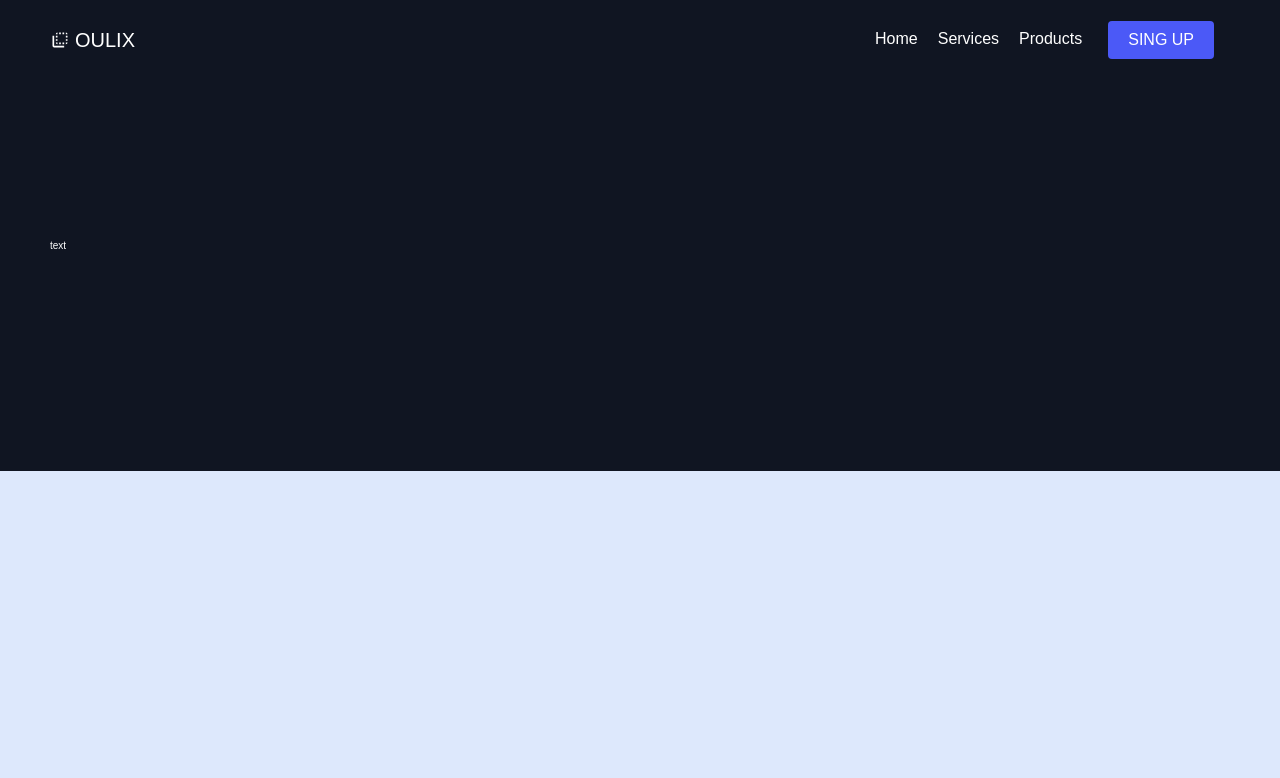
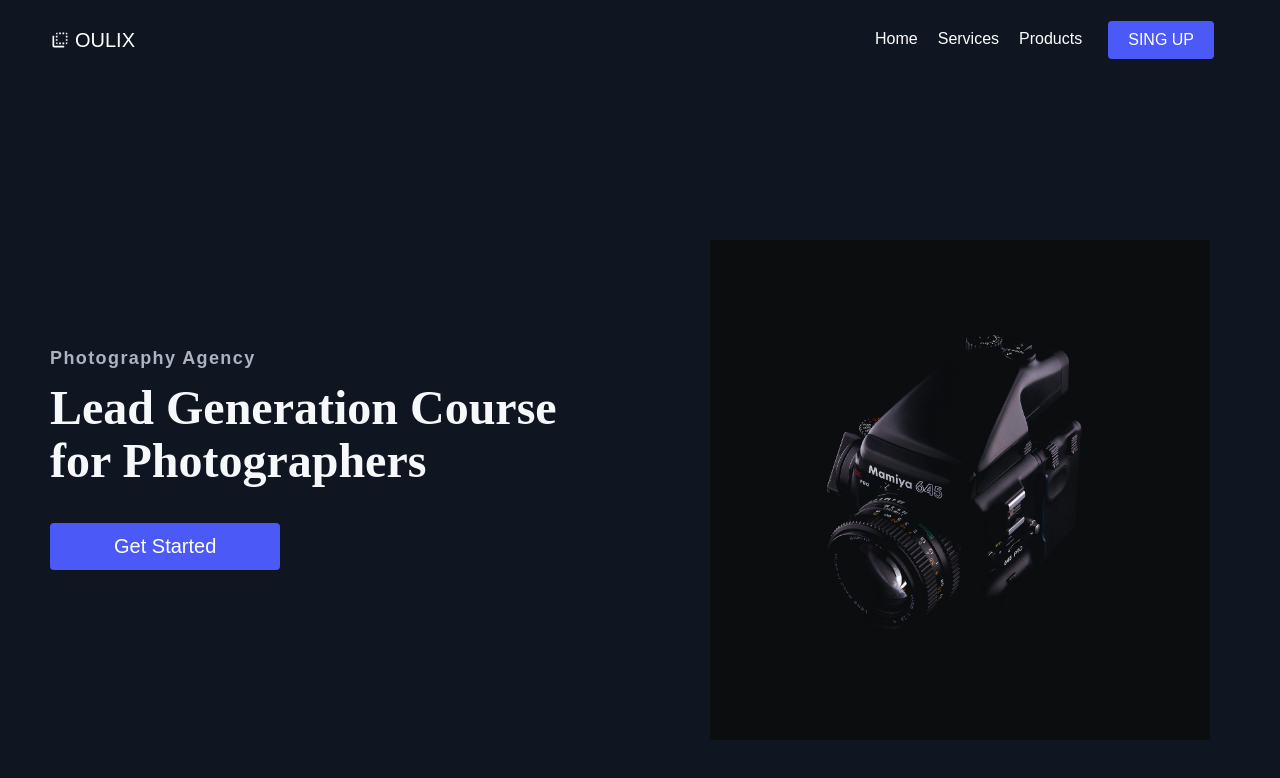
Before and after one commit to Teddy-hub-oss/react-website-style-comp, a React (Create React App) app: page /home in a window 1280 px wide. Shown: the top 778 px of the page. Built offline with nearby package versions, Linux system fonts and the light colour scheme.

Commit message:
added index and files

```diff
--- a/src/components/HomePage/Data.js
+++ b/src/components/HomePage/Data.js
@@ -1,3 +1,16 @@
 export const HomeObjOne = {
- lightBg: false
+ lightBg: false,
+ lightBg: false,
+ imgStart: '',
+ lightTopLine: true,
+ topLine: 'Photography Agency ',
+ headline: 'Lead Generation Course for Photographers',
+ lightText: true,
+ lightTextDesc: true,
+ primary: true,
+ buttonLabel: 'Get Started',
+ description: 'We help bussniess owners increase their renenue. Pur team of uniqe specialist can help you acheive your business goals.',
+ img: require('../../assets/images/modal.jpg'),
+ alt: 'Credit Card',
+ start: ''
 }
--- a/src/components/InfoSection/InfoSection.elements.js
+++ b/src/components/InfoSection/InfoSection.elements.js
@@ -40,3 +40,40 @@ export const TextWrapper = styled.div `
      padding-bottom: 65px;
  }
 `
+export const TopLine = styled.div `
+color: ${({ lightTopLine })=> (lightTopLine ? '#a9b3c1' : '#4B59F7')};
+font-size: 18px;
+line-height: 16px;
+font-weight: 700;
+letter-spacing: 1.4px;
+margin-bottom: 16px;
+`
+
+export const Subtitle = styled.p `
+  max-width: 440px;
+  margin-bottom: 35px;
+  font-size: 18px;
+  line-height: 24px;
+  color: ${({ lightTextDesc }) => (lightTextDesc ? '#a9b3c1' : '#1c2237')};
+`
+
+export const Heading = styled.h1 `
+ margin-bottom: 24px;
+ font-size: 48px;
+ line-height: 1.1;
+ font-weight: 600;
+ color: ${({ lightText }) => (lightText ? '#f7f8fa' : '#1c2237')};
+`
+export const Img = styled.img `
+ padding-right: 0;
+ border: 0;
+ max-width: 100%;
+ vertical-align: middle;
+ display: inline-block;
+ max-height: 500px;
+`
+export const ImgWrapper = styled.div `
+ max-width: 555px;
+ display: flex;
+ justify-content: ${({ start }) => (start ? 'flex-start' : 'flex-end')};
+`
--- a/src/components/InfoSection/InfoSection.js
+++ b/src/components/InfoSection/InfoSection.js
@@ -1,20 +1,54 @@
 import React from 'react'
 import { Link } from 'react-router-dom'
-import { Container} from '../../globalStyles'
+import { Container, Button} from '../../globalStyles'
 import {
     InfoSec,
     InfoRow,
     InfoColumn,
-    TextWrapper} from './InfoSection.elements'
+    TextWrapper,
+    TopLine,
+    Subtitle,
+    Heading,
+    ImgWrapper,
+    Img
+} from './InfoSection.elements'
 
-const InfoSection = ({ lightBg, imgStart }) => {
+const InfoSection = ({
+    lightBg,
+    imgStart,
+    lightTopLine,
+    topLine,
+    headline,
+    lightText,
+    lightTextDesc,
+    primary,
+    buttonLabel,
+    description,
+    img,
+    alt,
+    start }) => {
     return (
         <div>
          <InfoSec lightBg={lightBg}>
           <Container>
           <InfoRow imgStart={imgStart}>
            <InfoColumn>
-           <TextWrapper>text</TextWrapper>
+           <TextWrapper>
+            <TopLine lightTopLine={lightTopLine}>
+            {topLine}</TopLine>
+            <Heading lightText={lightText}>{headline}</Heading>
+            <Subtitle lightTextDesc={lightTextDesc}></Subtitle>
+            <Link to='/sing-up'>
+              <Button big fontBig primary={primary}>
+               {buttonLabel}
+              </Button>
+            </Link>
+           </TextWrapper>
+           </InfoColumn>
+           <InfoColumn>
+           <ImgWrapper start={start}>
+             <Img src={img} alt={alt} />
+           </ImgWrapper>
            </InfoColumn>
           </InfoRow>
           </Container>
```
Also changed, not shown: src/assets/images/modal.jpg (added).
